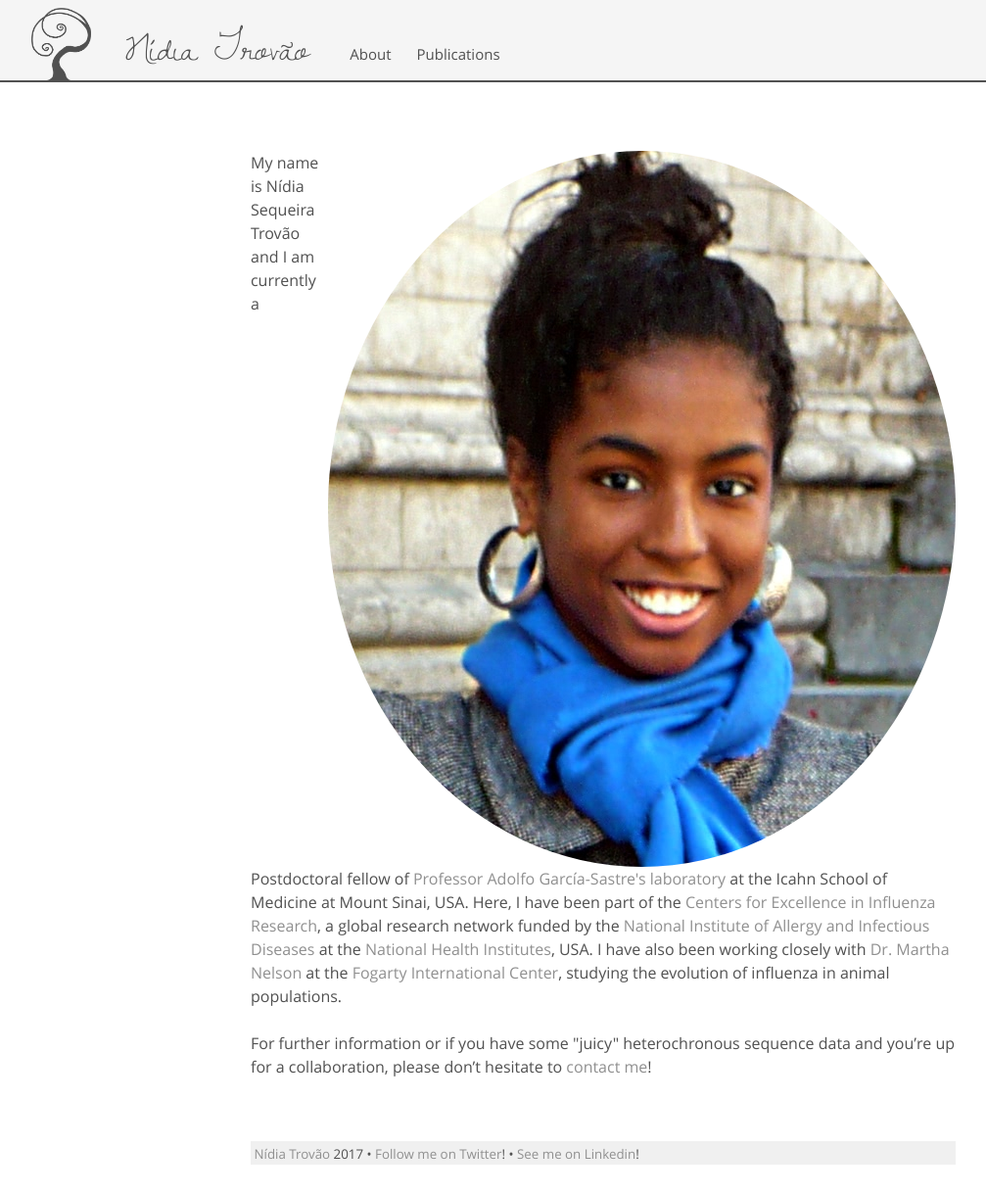
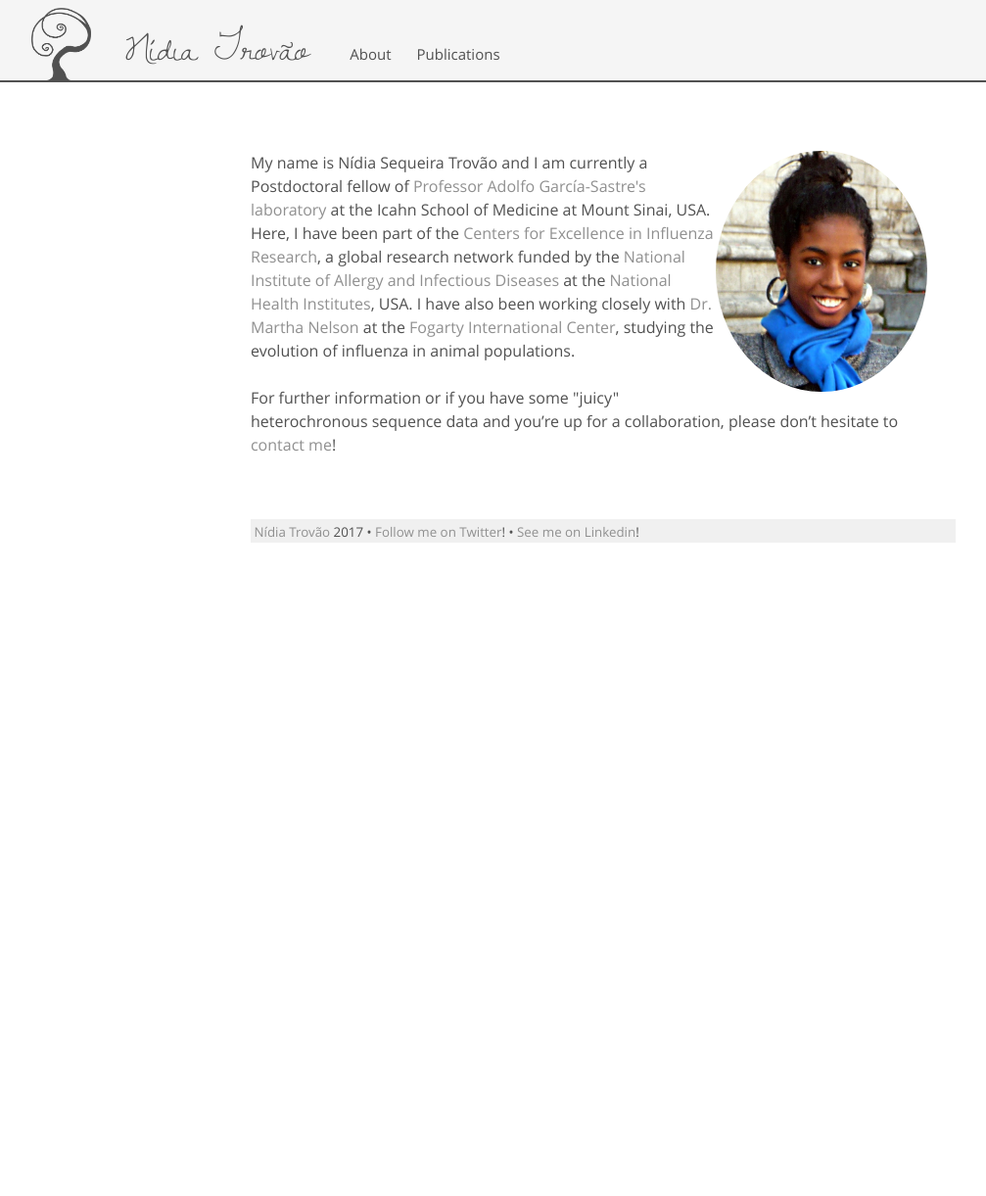
Before and after one commit to nidiatrovao/nidiatrovao.github.io, a Jekyll site: the page built from index.html, in a window 1280 px wide. Shown: the whole page at 98% size, without its empty margins (24-1031 px from the left). Built offline with Jekyll 4.4.1, drawn with Linux system fonts in a browser that asks for light colours; after the commit the page ends 900 px from its top, so only the background shows below that.

Commit message:
Update _base.scss

```diff
--- a/_sass/_base.scss
+++ b/_sass/_base.scss
@@ -61,9 +61,9 @@ a {
 }
 
 img {
-  //max-width: 30%;
-  //margin: 0 4% 0 0;
-  //border-radius: 50%;
+  max-width: 30%;
+  margin: 0 4% 0 0;
+  border-radius: 50%;
   float: right;
   //align: right;
 }
```
